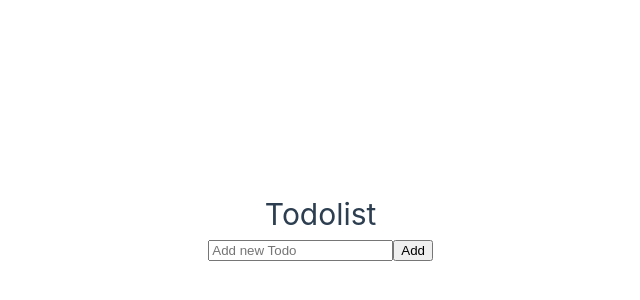
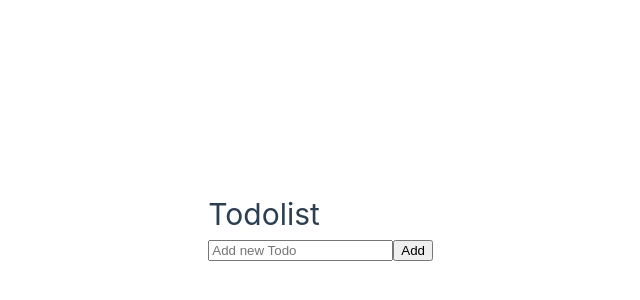
Before and after one commit to miyakiyu/Todolist, a Vue app: page / in a window 1280 px wide. Shown: the part 174-474 px from the top of the page, without its empty margins (207-847 px from the left). Built offline with nearby package versions, Linux system fonts and the light colour scheme.

Commit message:
Fining bug

```diff
--- a/src/App.vue
+++ b/src/App.vue
@@ -1,21 +1,25 @@
 <script setup>
 import { ref } from 'vue';
+//DEFINED
 //bind the input newTodo
 const newTodo = ref('');
 //array of todos
 const todos = ref([]);
+let id = 0;
+
+//FUNCTIONS
 //addTodo function
 const addTodo = () =>{
   if(newTodo.value.trim() !== ''){
-    todos.value.push({ text: newTodo.value});
+    todos.value.push({ id: id++, text: newTodo.value});
     newTodo.value = '';
   }
 };
 //removeTodo function
-const removeTodo = (index) => {
-  //from index delete 1 element
-  todos.value.splice(index, 1);
+const removeTodo = (todo) => {
+  todos.value = todos.value.filter((t) => t !== todo);
 };
+
 
 </script>
 
@@ -31,17 +35,9 @@ const removeTodo = (index) => {
     <ul>
       <li v-for = "todo in todos" :key = "index">
         {{ todo.text }}
-        <button v-on:click="removeTodo(index)">X</button>
+        <button v-on:click="removeTodo(todo)">X</button>
       </li>
     </ul>
 
   </div>
 </template>
-
-<style>
-.container {
-  max-width: 400px;
-  margin: auto;
-  text-align: center;
-}
-</style>
```
